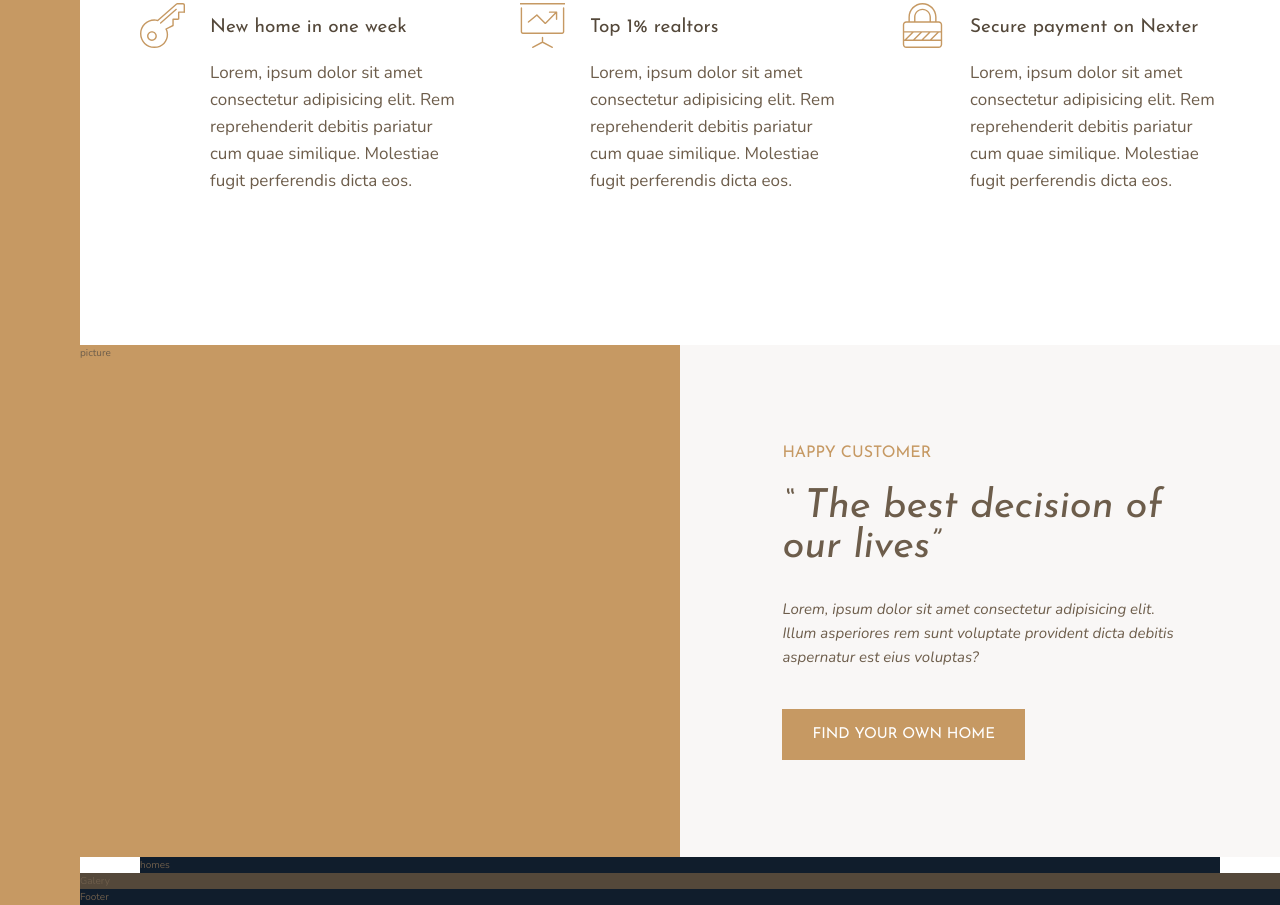
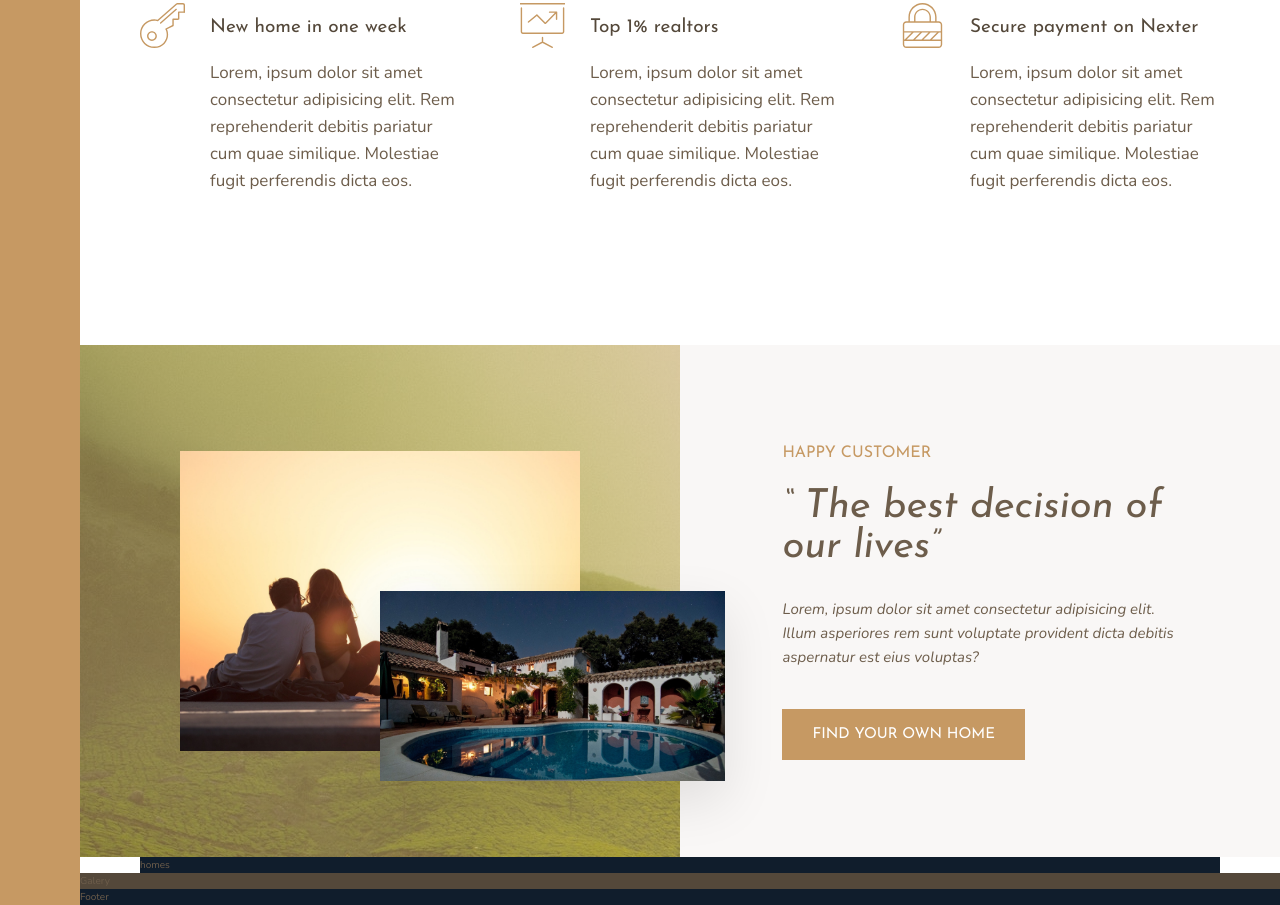
Before and after one commit to fultonoff/nexter, a website: page index.html in a window 1280 px wide. Shown: the part 1018-1923 px from the top of the page. Drawn offline with nearby package versions, Linux system fonts and the light colour scheme.

Commit message:
storydone

```diff
--- a/index.html
+++ b/index.html
@@ -100,9 +100,13 @@
     </section>
     <!-- FEATURE -->
 
+
+        <!-- STORY IMG-->
     <div class="story__picture">
-        picture
+        <img src="./img/story-1.jpeg" alt="Couple with new house" class="story__img--1">
+        <img src="./img/story-2.jpeg" alt="new house" class="story__img--2">
     </div>
+    <!-- STORY IMG-->
 
         <!-- STORY -->
     <div class="story__content">
--- a/sass/_story.scss
+++ b/sass/_story.scss
@@ -3,7 +3,28 @@
     &__picture{
         background-color: $color-primary;
         grid-column: full-start / col-end 4;
+        background-image: linear-gradient( rgba($color-primary, 0.5), rgba($color-primary, 0.5)), url(../img/back.jpg);
+
+        display: grid;
+        grid-template-rows: repeat(6, 1fr);
+        grid-template-columns: repeat(6, 1fr);
+        align-items: center;
     }
+
+    &__img--1{
+        width: 100%;
+        grid-row: 2/6;
+        grid-column: 2/6;
+    }
+
+    &__img--2{
+        width: 115%;
+        grid-row: 4/6;
+        grid-column: 4/7;
+        z-index: 20;
+        box-shadow: 0 2rem 5rem rgba(#000000, 0.1);
+    }
+
 
     &__content{
         background-color: $color-grey-light-1;
@@ -11,16 +32,17 @@
 
         padding: 6rem 8vw;
 
-        /*
-        display: flex;
-        flex-direction: column;
-        justify-content: center;
-        align-items: flex-start;
-        */
+
+        // display: flex;
+        // flex-direction: column;
+        // justify-content: center;
+        // align-items: flex-start;
+
 
         display: grid;
         align-content: center;
         justify-items: start;
+
     }
 
     &__text{
```
Also changed, not shown: css/style.css.
